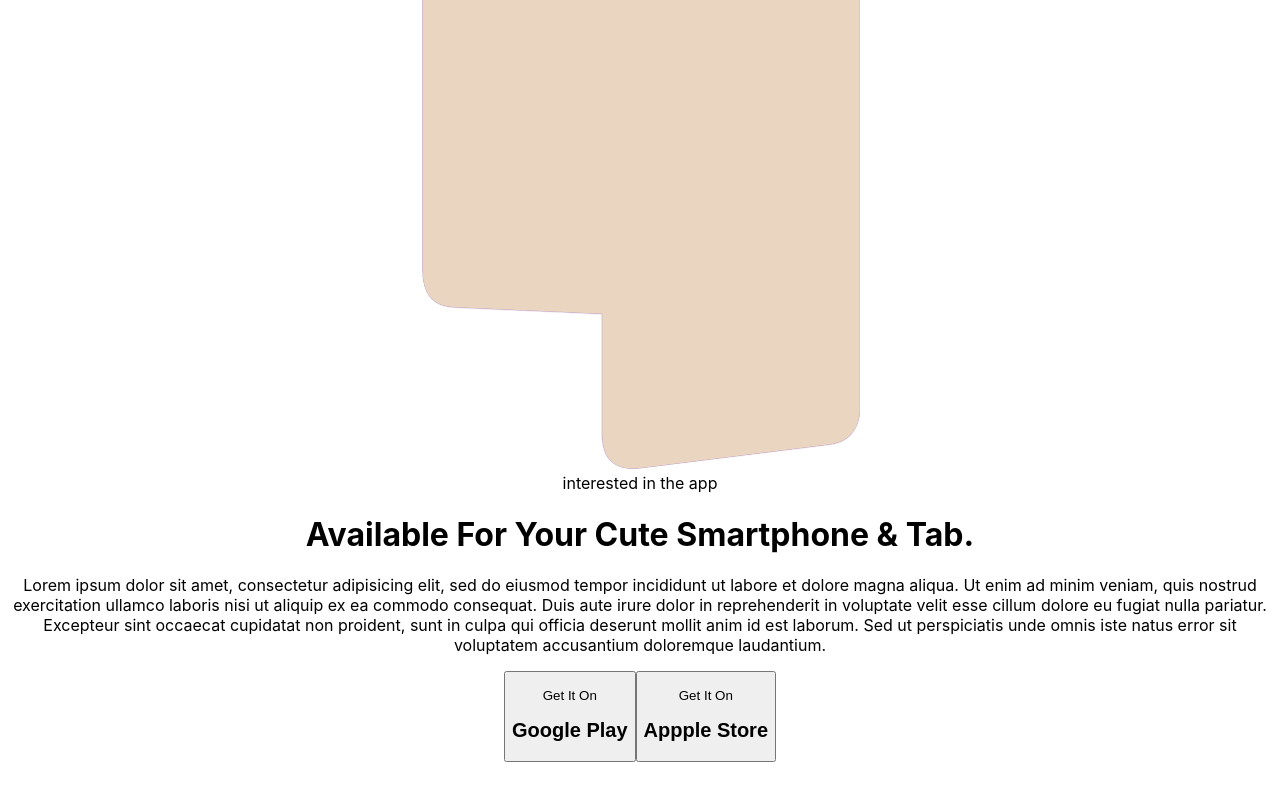
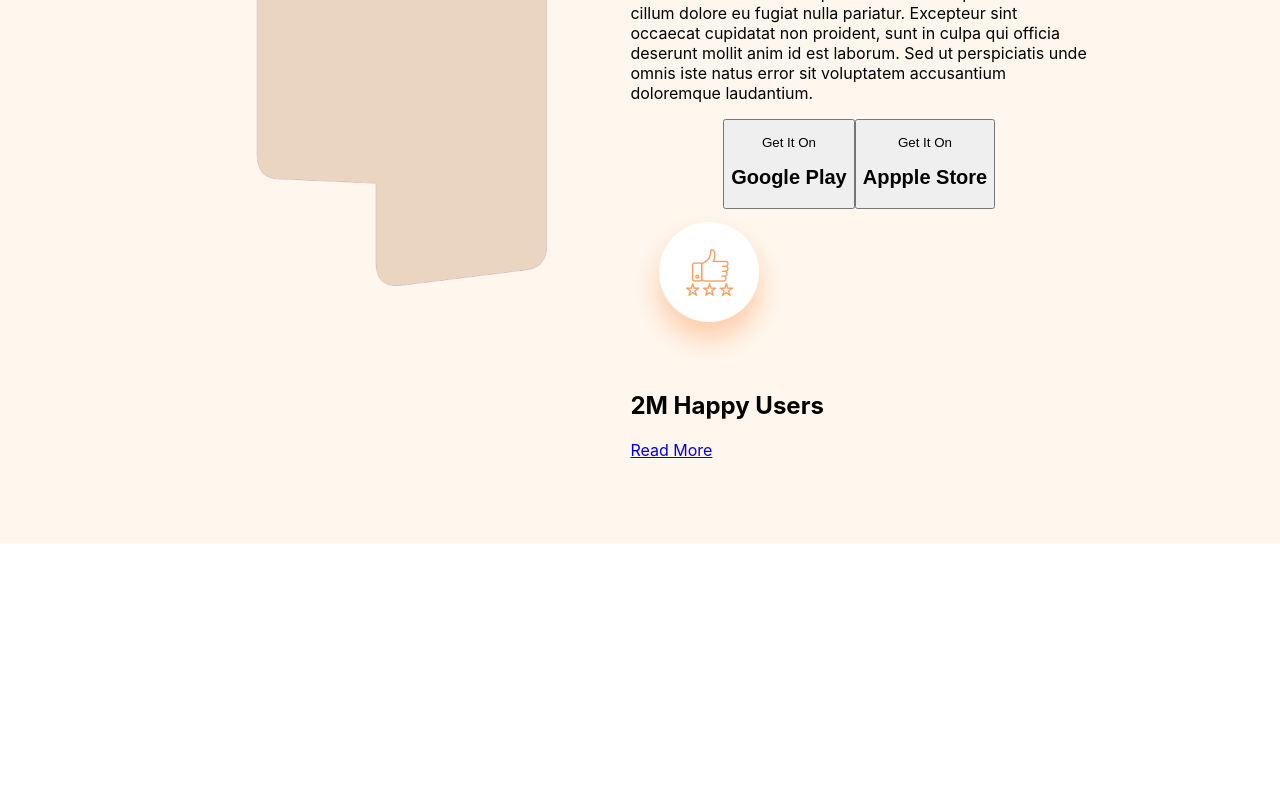
Before and after one commit to Bukarachka/bilo, a React (Create React App) app: page / in a window 1280 px wide. Shown: the part 1912-2712 px from the top of the page. After the commit the page ends 2455 px from the top, so only its background shows below. Built offline with nearby package versions, Linux system fonts and the light colour scheme.

Commit message:
update view

```diff
--- a/src/views/home/download/Dowload.js
+++ b/src/views/home/download/Dowload.js
@@ -3,18 +3,19 @@ import React from 'react';
 import './Download.css';
 
 import phonesImage from '../../../assets/img/home_download_phones.png';
+import quoteImage from '../../../assets/img/home_download_quote.png';
 
 class Download extends React.PureComponent{
     render(){
         return<div className="HomeDownload">
-            <div>
+            <div className="Image">
                 <img src={phonesImage} alt=""/>
             </div>
-            <div>
-                <a>interested in the app</a>
+            <div className="Content">
+                <a href="/">interested in the app</a>
                 <h1>Available For Your Cute Smartphone & Tab.</h1>
                 <p>Lorem ipsum dolor sit amet, consectetur adipisicing elit, sed do eiusmod tempor incididunt ut labore et dolore magna aliqua. Ut enim ad minim veniam, quis nostrud exercitation ullamco laboris nisi ut aliquip ex ea commodo consequat. Duis aute irure dolor in reprehenderit in voluptate velit esse cillum dolore eu fugiat nulla pariatur. Excepteur sint occaecat cupidatat non proident, sunt in culpa qui officia deserunt mollit anim id est laborum. Sed ut perspiciatis unde omnis iste natus error sit voluptatem accusantium doloremque laudantium.</p>
-                <div>
+                <div className="Buttons">
                     <button>
                         <p>Get It On</p>
                         <h2>Google Play</h2>
@@ -24,10 +25,10 @@ class Download extends React.PureComponent{
                         <h2>Appple Store</h2>
                     </button>
                 </div>
-                <div>
-                    <img />
-                    <h2></h2>
-                    <a></a>
+                <div className="Quote">
+                    <img src={quoteImage} alt="" />
+                    <h2>2M Happy Users</h2>
+                    <a href="/">Read More</a>
                 </div>
             </div>
         </div>
--- a/src/views/home/download/Download.css
+++ b/src/views/home/download/Download.css
@@ -0,0 +1,30 @@
+.HomeDownload{
+    background-color: #fff7ee;
+    float: left;
+    padding-left: 20%;
+    padding-right: 15%;
+}
+
+.HomeDownload > .Image{
+    padding-top: 10%;
+    padding-bottom: 10%;
+    float: left;
+    width: 35%;
+}
+
+.HomeDownload > .Content{
+    float: left;
+    width: 55%;
+    padding-left: 10%;
+    padding-top: 10%;
+    padding-bottom: 10%;
+    text-align: left;
+}
+
+.HomeDownload > .Image img{
+    width: 100%;
+}
+
+.HomeDownload .Buttons{
+    text-align: center;
+}
```
Also changed, not shown: src/assets/img/home_download_quote.png (added).
